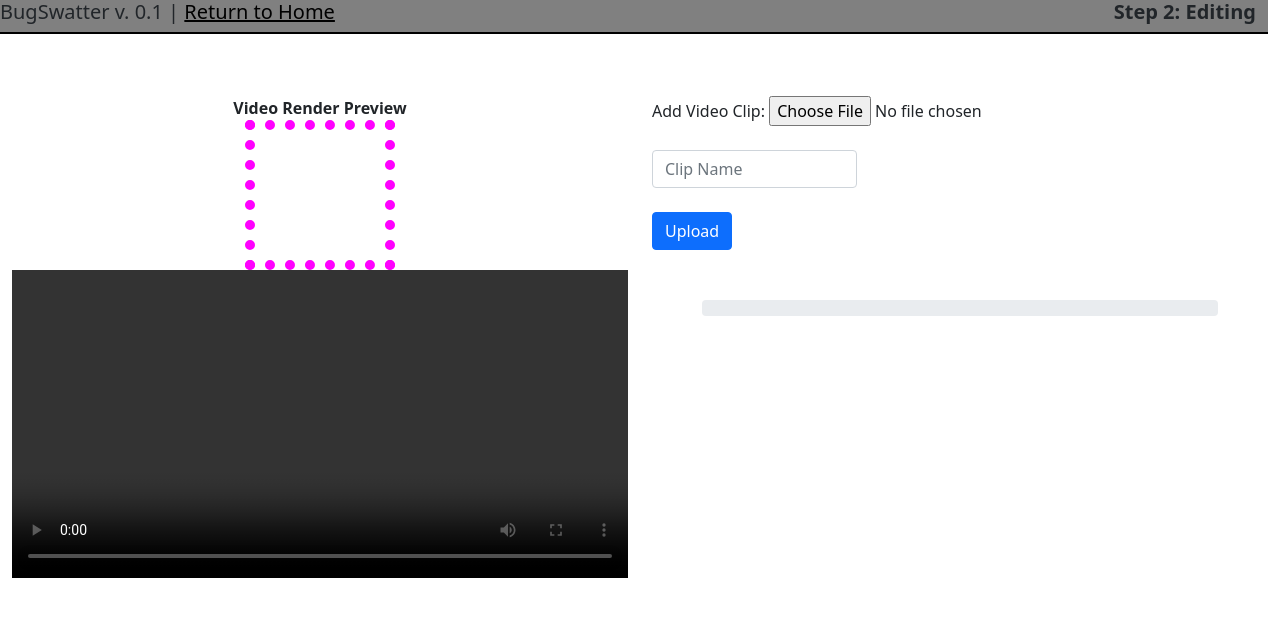
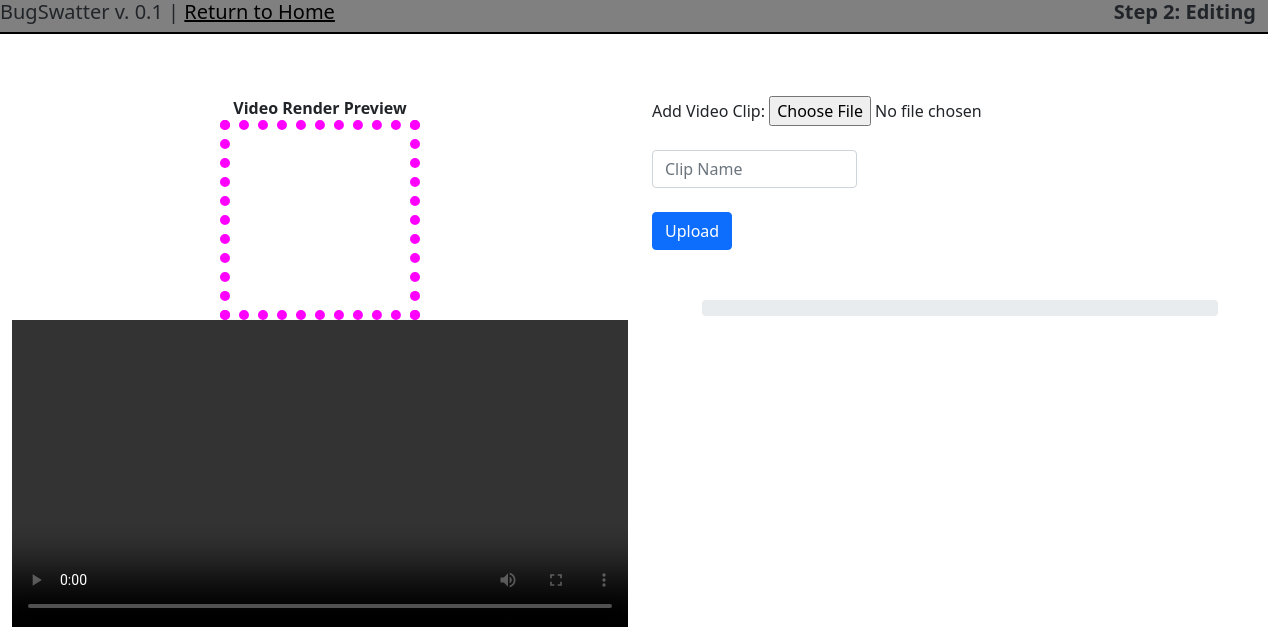
Before and after one commit to nete-madi/video-lab, a Flask app: page /editing/ in a window 1280 px wide. Shown: the top 627 px of the page. Run offline with Flask 2, Linux system fonts and the light colour scheme; some libraries are stand-ins or nearby versions.

Commit message:
changed sizing of drop landing

```diff
--- a/editing/templates/editing.html
+++ b/editing/templates/editing.html
@@ -42,11 +42,10 @@
 		}
 
 		.drop-landing {
-		    width: 150px;
-		    height: 150px;
+		    width: 200px;
+		    height: 200px;
 		    border: 10px dotted #ff00ff;
-		    z-index:2;
-		    position:relative;
+		    z-index:200;
 		}
 
 		/* Safari */
@@ -84,6 +83,7 @@
 		a:hover {
 		    color:white;
 		}
+
 
 
 
@@ -201,9 +201,8 @@
                                 <div class="col-sm-8">
                                     <div class="drop-landing" ondrop="drop(event)" ondragover="allowDrop(event)">
                                         <img id="drag1"
-                                             src="{{ url_for('editing.render_img', filename='pink_circle.png') }}"
-                                             alt="Pink circle"
-                                             width=150 height=150 draggable="true" ondragstart="drag(event)">
+                                             src="{{ url_for('editing.render_img', filename='circle_lg.png') }}"
+                                             alt="A 200x200 px pink circle." draggable="true" ondragstart="drag(event)">
                                     </div>
                                 </div>
                                 <br>
@@ -267,6 +266,7 @@
         ev.target.appendChild(document.getElementById(data));
         console.log("coords of img are " + xCoord + ", " + yCoord);
     }
+
 
 </script>
 
@@ -496,6 +496,7 @@
 
 
 
+
 </script>
 </body>
 </html>
```
